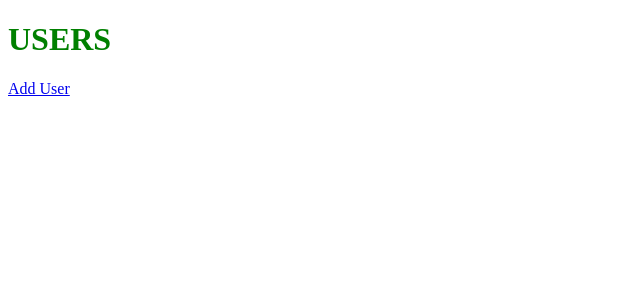
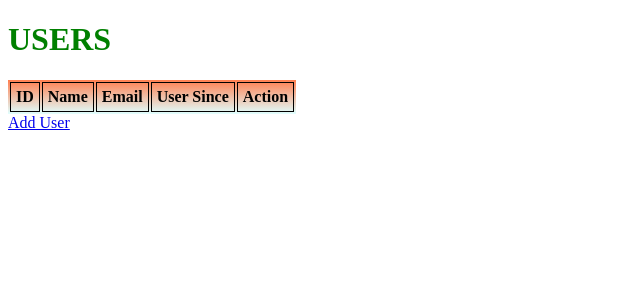
Before and after one commit to paulwine/semi_restful, a Django app: template main/apps/semi_restful/templates/index.html in a window 1280 px wide. Shown: the top 300 px of the page, without its empty margins (0-640 px from the left). Run offline with Django 3.2, Linux system fonts and the light colour scheme; the template is opened without the code that fills it, so the values that code supplies are empty; parts of the project's set-up code (start-up, migrations or seed data) failed here and were passed over.

Commit message:
User input, edit and delete all routed and functional.  Minor changes needed if any

```diff
--- a/main/apps/semi_restful/static/css/style.css
+++ b/main/apps/semi_restful/static/css/style.css
@@ -4,3 +4,10 @@ h1{
 input{
     display: block;
 }
+th, td{
+    border: 1px solid black;
+    padding: 5px;
+}
+table{
+    background: linear-gradient(coral, lightcyan);
+}
--- a/main/apps/semi_restful/templates/add.html
+++ b/main/apps/semi_restful/templates/add.html
@@ -6,7 +6,7 @@
     <meta http-equiv="X-UA-Compatible" content="ie=edge">
     {% load staticfiles %}
     <link rel="stylesheet" href="{% static 'css/style.css' %}">
-    <title>Document</title>
+    <title>Add User</title>
 </head>
 <body>
     <h1>Add A Note</h1>
--- a/main/apps/semi_restful/templates/index.html
+++ b/main/apps/semi_restful/templates/index.html
@@ -6,14 +6,30 @@
     <meta http-equiv="X-UA-Compatible" content="ie=edge">
     {% load staticfiles %}
     <link rel="stylesheet" href="{% static 'css/style.css' %}">
-    <title>Document</title>
+    <title>Users</title>
 </head>
 <body>
 
     <h1>USERS</h1>
-    {% for user in users %}
-    <h1>{{user}}/h1>
-    {% endfor %}
+    <table>
+        <tr>
+            <th>ID</th>
+            <th>Name</th>
+            <th>Email</th>
+            <th>User Since</th>
+            <th>Action</th>
+        </tr>
+        {% for user in users %}
+        <tr>
+            <td>{{user.id}}</td>
+            <td>{{user.first_name}} {{user.last_name}}</td>
+            <td>{{user.email}}</td>
+            <td>{{user.created_at}}</td>
+            <td><a href="/edit/{{user.id}}">Edit</a> / <a href="/delete/{{user.id}}">Delete</a></td>
+        </tr>
+        {% endfor %}
+    </table>
     <a href="/add">Add User</a>
+
 </body>
 </html>
--- a/main/apps/semi_restful/urls.py
+++ b/main/apps/semi_restful/urls.py
@@ -4,6 +4,9 @@ from . import views
 urlpatterns = [
     url(r'^$', views.index),
     url(r'^add$', views.add),
-    url(r'^add_user$', views.add_user)
+    url(r'^add_user$', views.add_user),
+    url(r'^edit/(?P<user_id>\d+)$', views.edit),
+    url(r'^edit_user$', views.edit_user),
+    url(r'^delete/(?P<user_id>\d+)$', views.delete)
 
 ]
```
Also changed, not shown: main/apps/semi_restful/templates/edit.html (+20 -0 lines), main/apps/semi_restful/views.py (+31 -0 lines), main/db.sqlite3, 2 other files.
